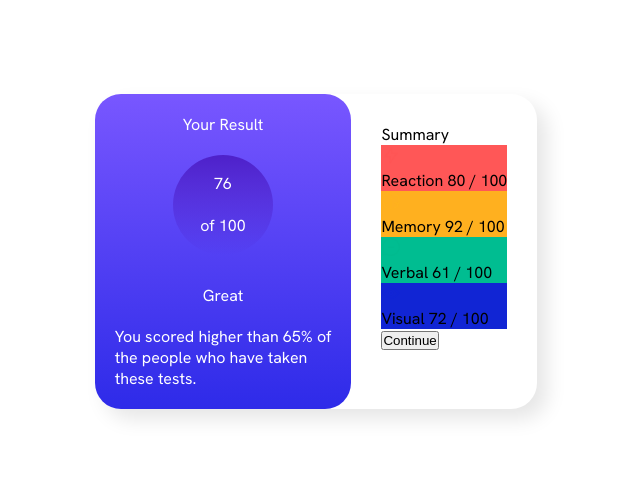
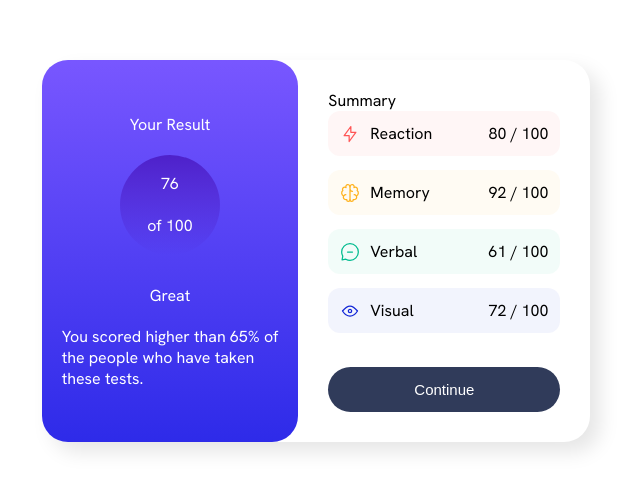
Before and after one commit to maliByatzes/results-viewing-page, a plain HTML site: page index.html in a window 1280 px wide. Shown: the part 149-640 px from the top of the page, without its empty margins (324-964 px from the left). Drawn offline with Linux system fonts and the light colour scheme.

Commit message:
second commit

```diff
--- a/index.html
+++ b/index.html
@@ -40,39 +40,59 @@
       <p>Summary</p>
 
       <div class="reaction-body">
-        <img src="./assets/images/icon-reaction.svg" alt="icon">
-        <p>
+
+        <div class="img-p-body">
+          <img src="./assets/images/icon-reaction.svg" alt="icon">
           <span>Reaction</span>
-          <span>80</span>
-          <span>/ 100</span>
-        </p>
+        </div>
+
+        <div>
+          <span class="number">80</span>
+          <span class="number">/ 100</span>
+        </div>
+
       </div>
 
       <div class="memory-body">
-        <img src="./assets/images/icon-memory.svg" alt="icon">
-        <p>
+
+        <div class="img-p-body">
+          <img src="./assets/images/icon-memory.svg" alt="icon">
           <span>Memory</span>
-          <span>92</span>
-          <span>/ 100</span>
-        </p>
+        </div>
+
+        <div>
+          <span class="number">92</span>
+          <span class="number">/ 100</span>
+        </div>
+
       </div>
 
       <div class="verbal-body">
-        <img src="./assets/images/icon-verbal.svg" alt="icon">
-        <p>
+
+        <div class="img-p-body">
+          <img src="./assets/images/icon-verbal.svg" alt="icon">
           <span>Verbal</span>
-          <span>61</span>
-          <span>/ 100</span>
-        </p>
+        </div>
+
+        <div>
+          <span class="number">61</span>
+          <span class="number">/ 100</span>
+        </div>
+
       </div>
 
       <div class="visual-body">
-        <img src="./assets/images/icon-visual.svg" alt="icon">
-        <p>
+
+        <div class="img-p-body">
+          <img src="./assets/images/icon-visual.svg" alt="icon">
           <span>Visual</span>
-          <span>72</span>
-          <span>/ 100</span>
-        </p>
+        </div>
+
+        <div>
+          <span class="number">72</span>
+          <span class="number">/ 100</span>
+        </div>
+
       </div>
 
       <button>Continue</button>
--- a/style.css
+++ b/style.css
@@ -11,6 +11,21 @@ body {
   height: 100vh;
   width: 100vw;
   font-family: 'Hanken Grotesk', sans-serif;
+}
+
+img {
+  margin-right: 10px;
+}
+
+button {
+  background-color: hsl(224, 30%, 27%);
+  color: white;
+  font-size: 15px;
+  width: 232px;
+  padding: 14px 30px;
+  border: none;
+  border-radius: 100px;
+  margin-top: 20px;
 }
 
 .main-body {
@@ -48,21 +63,50 @@ body {
 }
 
 .summary-body {
-   padding: 30px;
+  padding: 30px;
 }
 
 .reaction-body {
-  background-color: hsl(0, 100%, 67%);
+  display: flex;
+  justify-content: space-between;
+  background-color: hsla(0, 100%, 67%, 0.05);
+  padding: 12px;
+  border-radius: 12px;
+  width: 13em;
+  margin-bottom: 14px;
+}
+
+.img-p-body {
+  display: flex;
+  align-items: center;
 }
 
 .memory-body {
-  background-color: hsl(39, 100%, 56%);
+  display: flex;
+  justify-content: space-between;
+  background-color: hsla(39, 100%, 56%, 0.05);
+  padding: 12px;
+  border-radius: 12px;
+  width: 13em;
+  margin-bottom: 14px;
 }
 
 .verbal-body {
-  background-color: hsl(166, 100%, 37%);
+  display: flex;
+  justify-content: space-between;
+  background-color: hsla(166, 100%, 37%, 0.05);
+  padding: 12px;
+  border-radius: 12px;
+  width: 13em;
+  margin-bottom: 14px;
 }
 
 .visual-body {
-  background-color: hsl(234, 85%, 45%);
+  display: flex;
+  justify-content: space-between;
+  background-color: hsla(234, 85%, 45%, 0.05);
+  padding: 12px;
+  border-radius: 12px;
+  width: 13em;
+  margin-bottom: 14px;
 }
```
